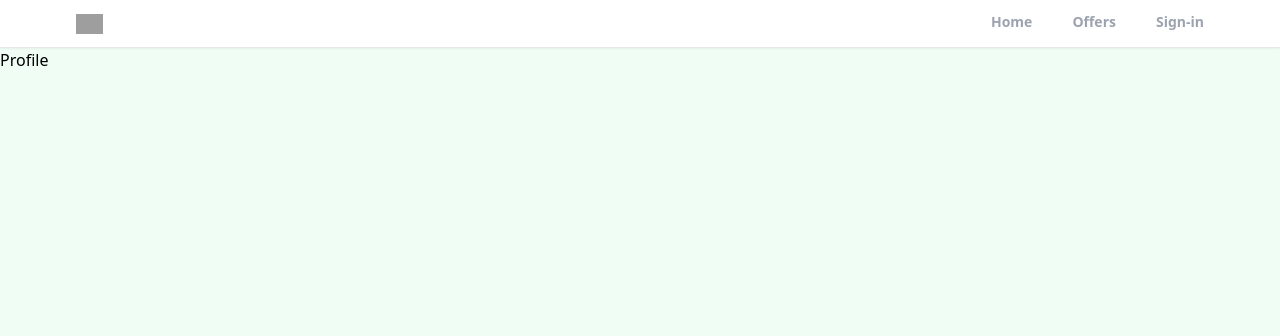
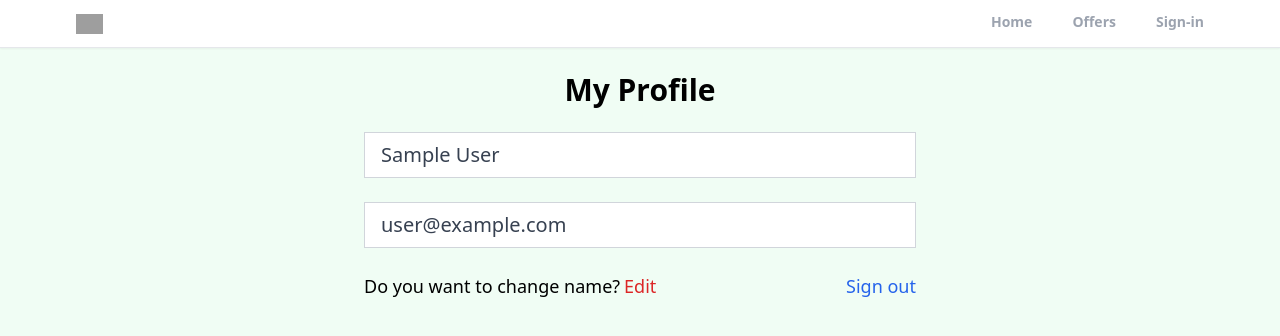
Before and after one commit to maditya01/Real_State_App, a React (Create React App) app: page /profile in a window 1280 px wide. Shown: the top 336 px of the page. Built offline with nearby package versions, Linux system fonts and the light colour scheme; no server answers; sample sign-in values are in the browser's storage; grey boxes are pictures that could not be loaded.

Commit message:
added private route and custom hook for protection of the profile page and add the logout functionality

```diff
--- a/src/App.js
+++ b/src/App.js
@@ -8,6 +8,7 @@ import ForgotPass from "./pages/ForgotPass";
 import Offers from "./pages/Offers";
 import Profile from "./pages/Profile";
 import Header from "./components/Header";
+import PrivateRoute from "./components/PrivateRoute";
 
 function App() {
   return (
@@ -19,7 +20,9 @@ function App() {
           <Route path="/sign-up" element={<SignUp />}></Route>
           <Route path="/sign-in" element={<SignIn />}></Route>
           <Route path="/forgot-password" element={<ForgotPass />}></Route>
-          <Route path="/profile" element={<Profile />}></Route>
+          <Route path="/profile" element={<PrivateRoute />}>
+            <Route path="/profile" element={<Profile />}></Route>
+          </Route>
           <Route path="/offers" element={<Offers />}></Route>
         </Routes>
       </Router>
--- /dev/null
+++ b/src/components/PrivateRoute.jsx
@@ -0,0 +1,13 @@
+import React from "react";
+import { Navigate, Outlet } from "react-router";
+import { useAuthStatus } from "../hooks/useAuthStatus";
+
+const PrivateRoute = () => {
+  const { loggedIn, loading } = useAuthStatus();
+  if (loading) {
+    return <h3>Loading...</h3>;
+  }
+  return loggedIn ? <Outlet /> : <Navigate to="/sign-in" />;
+};
+
+export default PrivateRoute;
--- /dev/null
+++ b/src/hooks/useAuthStatus.jsx
@@ -0,0 +1,18 @@
+import React, { useEffect, useState } from "react";
+
+import { getAuth, onAuthStateChanged } from "firebase/auth";
+export function useAuthStatus() {
+  const [loggedIn, setLoggedIn] = useState(false);
+  const [loading, setLoading] = useState(true);
+
+  useEffect(() => {
+    const auth = getAuth();
+    onAuthStateChanged(auth, (user) => {
+      if (user) {
+        setLoggedIn(true);
+      }
+      setLoading(false);
+    });
+  }, []);
+  return { loggedIn, loading };
+}
--- a/src/pages/Profile.jsx
+++ b/src/pages/Profile.jsx
@@ -1,9 +1,60 @@
-import React from 'react'
+import React, { useState } from "react";
+import { useNavigate } from "react-router";
+import { getAuth } from "firebase/auth";
 
 const Profile = () => {
+  const navigate = useNavigate();
+  const auth = getAuth();
+  const [formData, setFormData] = useState({
+    name: auth.currentUser.displayName,
+    email: auth.currentUser.email,
+  });
+  const { name, email } = formData;
+  function onLogout() {
+    auth.signOut();
+    navigate("/");
+  }
   return (
-    <div>Profile</div>
-  )
-}
+    <>
+      <section className="max-w-6xl mx-auto flex justify-center items-center flex-col">
+        <h1 className="text-3xl text-center font-bold mt-6">My Profile</h1>
+        <div className="w-full md:w-[50%] mt-6 px-3">
+          <form>
+            <input
+              disabled
+              type="text"
+              id="name"
+              value={name}
+              className="mb-6 w-full px-4 py -2 text-xl text-gray-700
+               bg-white border-gray-300 transition ease-in-out"
+            />
+            <input
+              disabled
+              type="email"
+              id="email"
+              value={email}
+              className="mb-6 w-full px-4 py -2 text-xl text-gray-700
+               bg-white border-gray-300 transition ease-in-out"
+            />
+            <div className="flex justify-between whitespace-nowrap text-sm sm:text-lg">
+              <p className="flex items-center">
+                Do you want to change name?
+                <span className="text-red-600 hover:text-red-700 transition ease-in-out duration-200 ml-1 cursor-pointer ">
+                  Edit
+                </span>
+              </p>
+              <p
+                onClick={onLogout}
+                className="text-blue-600 hover:text-blue-800 transition ease-in-out duration-200  cursor-pointer "
+              >
+                Sign out
+              </p>
+            </div>
+          </form>
+        </div>
+      </section>
+    </>
+  );
+};
 
 export default Profile;
```
